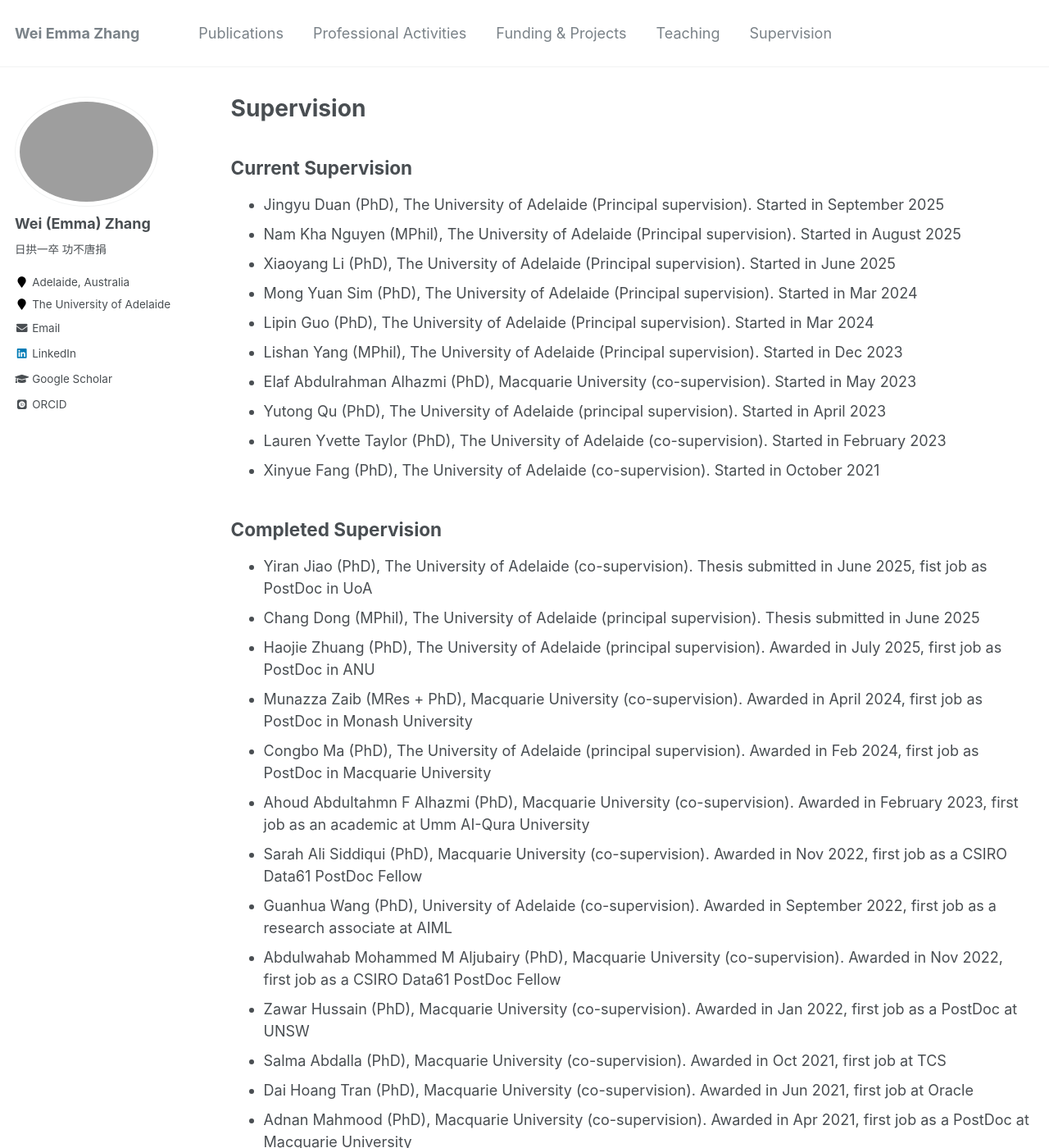
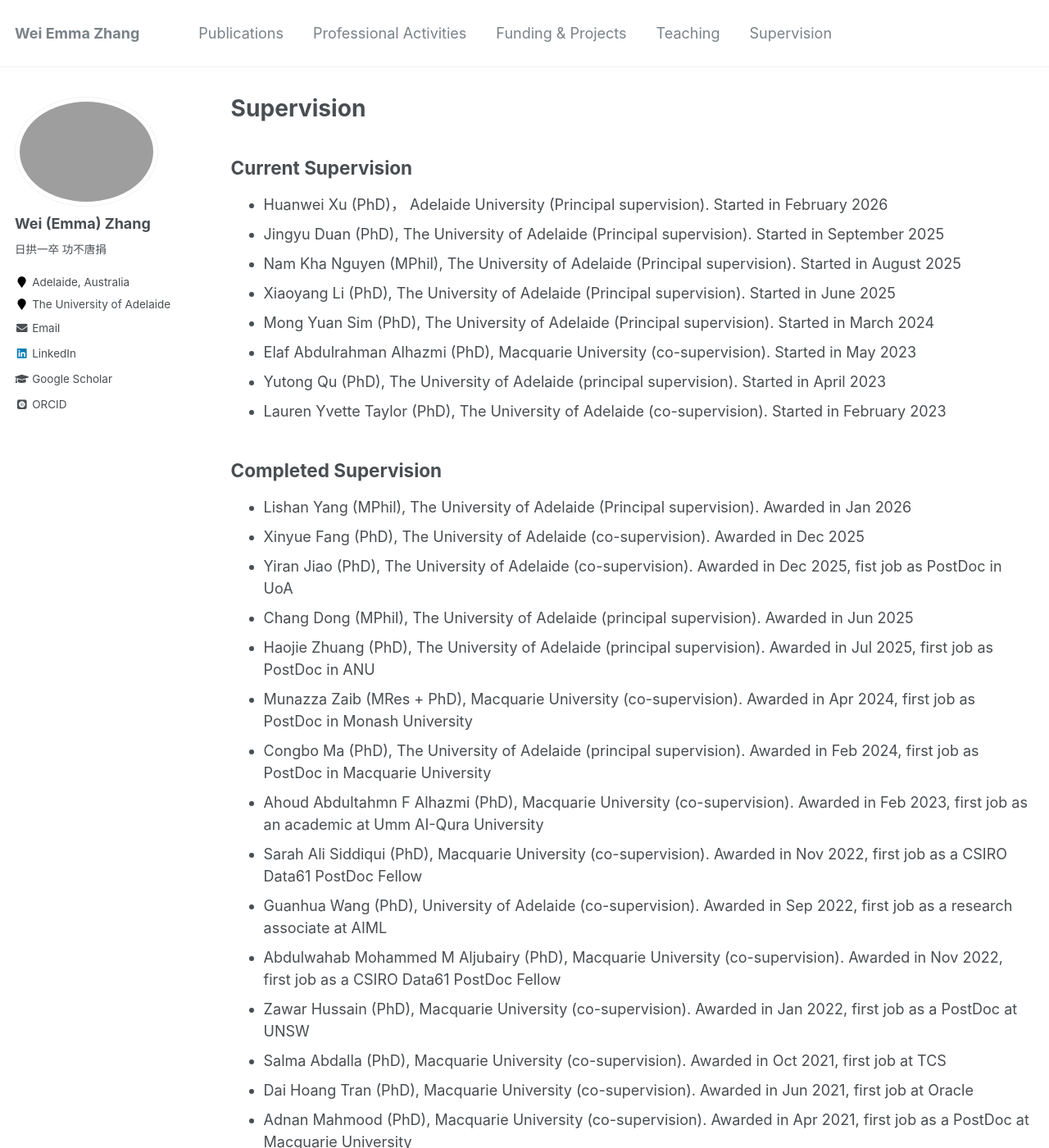
Before and after one commit to weiezhang/weiezhang.github.io, a Jekyll site: the page built from _pages/supervision.md, in a window 1280 px wide and 1400 px high. Shown: the whole window at 82% size. Built offline with Jekyll 4.4.1, drawn with Linux system fonts in a browser that asks for light colours; some web fonts are replaced.

Commit message:
Update supervision.md

```diff
--- a/_pages/supervision.md
+++ b/_pages/supervision.md
@@ -10,26 +10,26 @@ author_profile: true
 
 
 ## Current Supervision
+- Huanwei Xu (PhD)， Adelaide University (Principal supervision). Started in February 2026
 - Jingyu Duan (PhD), The University of Adelaide (Principal supervision). Started in September 2025
 - Nam Kha Nguyen (MPhil), The University of Adelaide (Principal supervision). Started in August 2025
 - Xiaoyang Li (PhD), The University of Adelaide (Principal supervision). Started in June 2025
-- Mong Yuan Sim (PhD), The University of Adelaide (Principal supervision). Started in Mar 2024
-- Lipin Guo (PhD), The University of Adelaide (Principal supervision). Started in Mar 2024
-- Lishan Yang (MPhil), The University of Adelaide (Principal supervision). Started in Dec 2023
+- Mong Yuan Sim (PhD), The University of Adelaide (Principal supervision). Started in March 2024
 - Elaf Abdulrahman Alhazmi (PhD), Macquarie University (co-supervision). Started in May 2023
 - Yutong Qu (PhD), The University of Adelaide (principal supervision). Started in April 2023
 - Lauren Yvette Taylor (PhD), The University of Adelaide (co-supervision). Started in February 2023
-- Xinyue Fang (PhD), The University of Adelaide (co-supervision). Started in October 2021
 
 ## Completed Supervision
-- Yiran Jiao (PhD), The University of Adelaide (co-supervision). Thesis submitted in June 2025, fist job as PostDoc in UoA
-- Chang Dong (MPhil), The University of Adelaide (principal supervision). Thesis submitted in June 2025
-- Haojie Zhuang (PhD), The University of Adelaide (principal supervision). Awarded in July 2025, first job as PostDoc in ANU
-- Munazza Zaib (MRes + PhD), Macquarie University (co-supervision). Awarded in April 2024, first job as PostDoc in Monash University
+- Lishan Yang (MPhil), The University of Adelaide (Principal supervision). Awarded in Jan 2026
+- Xinyue Fang (PhD), The University of Adelaide (co-supervision). Awarded in Dec 2025
+- Yiran Jiao (PhD), The University of Adelaide (co-supervision). Awarded in Dec 2025, fist job as PostDoc in UoA
+- Chang Dong (MPhil), The University of Adelaide (principal supervision). Awarded in Jun 2025
+- Haojie Zhuang (PhD), The University of Adelaide (principal supervision). Awarded in Jul 2025, first job as PostDoc in ANU
+- Munazza Zaib (MRes + PhD), Macquarie University (co-supervision). Awarded in Apr 2024, first job as PostDoc in Monash University
 - Congbo Ma (PhD), The University of Adelaide (principal supervision). Awarded in Feb 2024, first job as PostDoc in Macquarie University
--  Ahoud Abdultahmn F Alhazmi (PhD), Macquarie University (co-supervision). Awarded in February 2023, first job as an academic at Umm AI-Qura University
+-  Ahoud Abdultahmn F Alhazmi (PhD), Macquarie University (co-supervision). Awarded in Feb 2023, first job as an academic at Umm AI-Qura University
 - Sarah Ali Siddiqui (PhD), Macquarie University (co-supervision). Awarded in Nov 2022, first job as a CSIRO Data61 PostDoc Fellow
-- Guanhua Wang (PhD), University of Adelaide (co-supervision). Awarded in September 2022, first job as a research associate at AIML
+- Guanhua Wang (PhD), University of Adelaide (co-supervision). Awarded in Sep 2022, first job as a research associate at AIML
 - Abdulwahab Mohammed M Aljubairy (PhD), Macquarie University (co-supervision). Awarded in Nov 2022, first job as a CSIRO Data61 PostDoc Fellow
 - Zawar Hussain (PhD), Macquarie University (co-supervision). Awarded in Jan 2022, first job as a PostDoc at UNSW
 - Salma Abdalla (PhD), Macquarie University (co-supervision). Awarded in Oct 2021, first job at TCS
```
